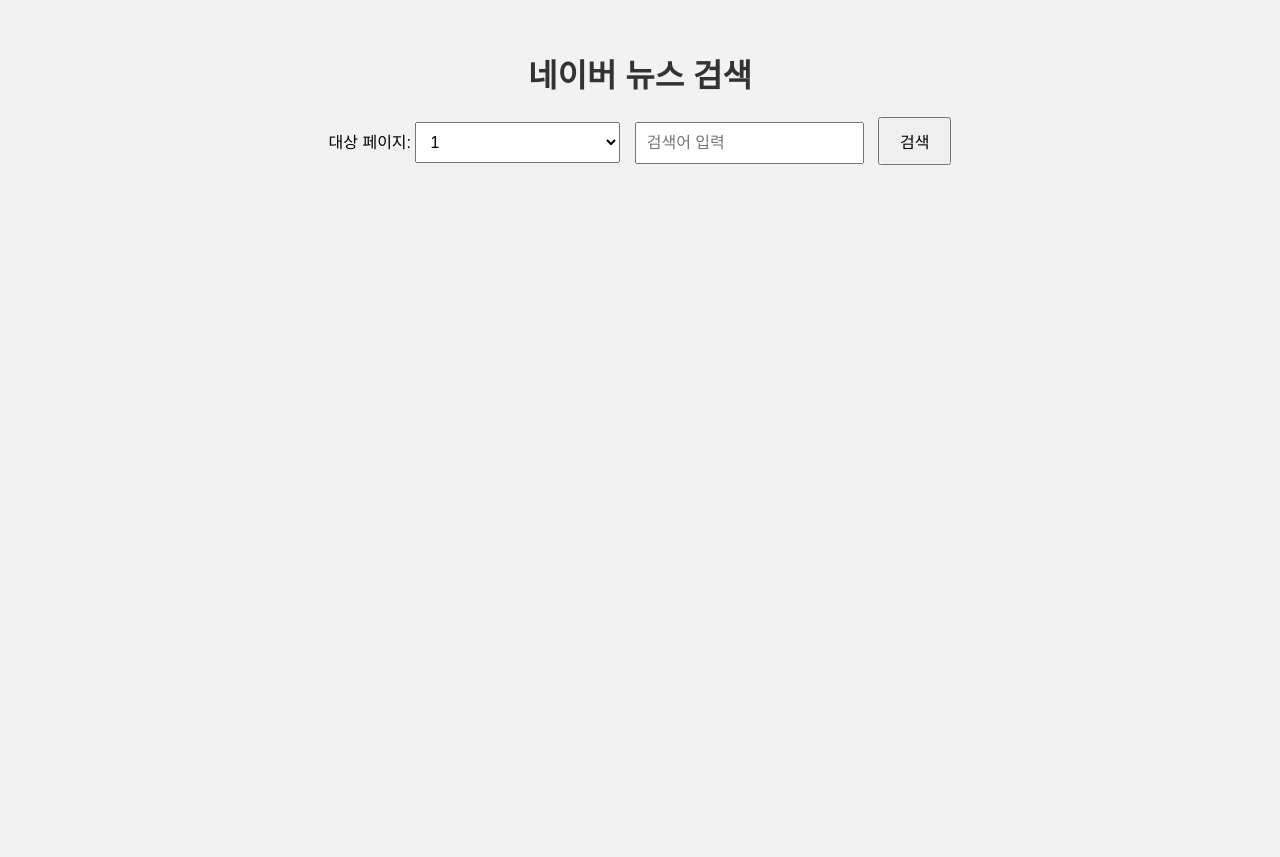
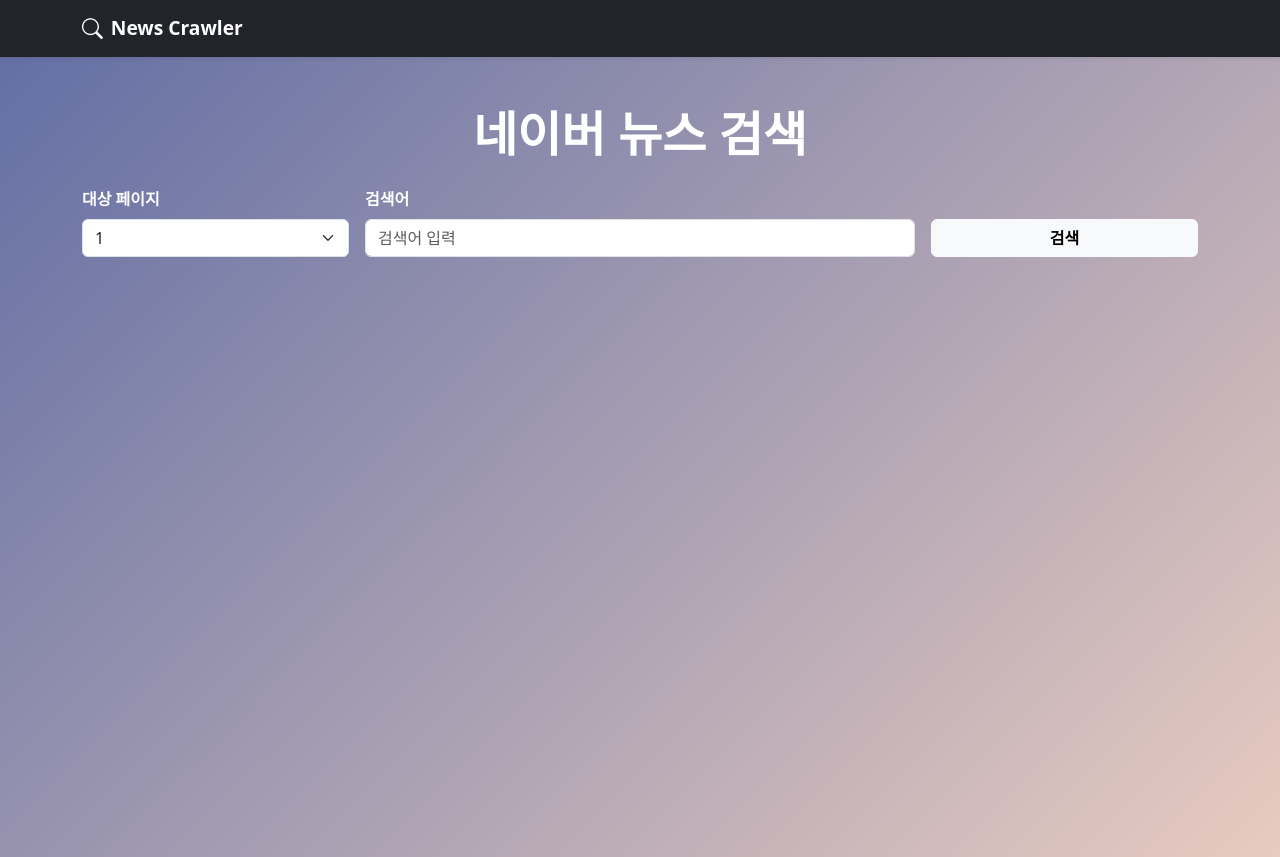
Before and after one commit to Sangreal2021/naverNews, a Flask app: page / in a window 1280 px wide. Before the commit the page ends 165 px from the top, so only its background shows below. Run offline with Flask 2, Linux system fonts and the light colour scheme.

Commit message:
20241231_COMP

```diff
--- a/static/css/styles.css
+++ b/static/css/styles.css
@@ -1,81 +1,133 @@
+/* 전역 스타일 */
 body {
-    font-family: Arial, sans-serif;
-    background-color: #f2f2f2;
     margin: 0;
     padding: 0;
+    /* Bootstrap이 기본 백그라운드가 흰색 => nav, main-gradient로 구분 */
+    background-color: #f8f9fa;
   }
 
-.container {
-    width: 80%;
-    margin: 50px auto;
-    text-align: center;
+  /* 상단 네비게이션 그림자 등은 이미 navbar-dark bg-dark shadow-sm로 설정 */
+
+  /* 메인 그라디언트 배경 */
+  .main-gradient {
+    /* linear-gradient or radial-gradient 등 다양 */
+    background: linear-gradient(135deg, #636FA4 0%, #E8CBC0 100%);
+    /*
+      #636FA4: 보라/핑크 계열
+      #E8CBC0: 밝은 핑크/베이지
+      원하는 컬러 조합으로 수정 가능
+    */
+    min-height: 100vh; /* 전체 화면 채우도록 */
   }
 
-h1 {
-    color: #333;
+  /* 제목 스타일 */
+  h1.custom-title {
+    font-family: 'Montserrat', sans-serif;
   }
 
-.search-box {
-    margin-bottom: 20px;
+  /* Card 레이아웃 */
+  .news-card {
+    border: 1px solid #dee2e6;
+    border-radius: 0.5rem;
+    margin-bottom: 1rem;
   }
 
-select, input[type="text"] {
-    width: 20%;
-    padding: 10px;
-    font-size: 16px;
-    margin-right: 10px;
+  .news-card .card-body {
+    padding: 1rem;
   }
 
-button {
-    padding: 10px 20px;
-    font-size: 16px;
-    cursor: pointer;
+  /* 미디어 배지 */
+  .media-badge {
+    background-color: #6c757d;
+    color: #fff;
+    border-radius: 0.25rem;
+    padding: 0.3rem 0.5rem;
+    font-size: 0.85rem;
+    margin-right: 0.5rem;
   }
 
-#loading {
-    margin-top: 20px;
-    font-size: 18px;
-    color: #555;
+/* =========================================
+   Pagination Styling
+   ========================================= */
+   .pagination-container {
+    margin-top: 2rem;
   }
 
-.hidden {
-    display: none;
+  /* UL의 기본 스타일 */
+  .pagination {
+    margin-bottom: 0;
+    border-radius: 0.5rem;
+    background: rgba(255, 255, 255, 0.3);
+    padding: 0.5rem 1rem;
   }
 
-#results {
-    margin-top: 30px;
-    text-align: left;
+  /* 각 page-item */
+  .page-item {
+    margin: 0 3px;
   }
 
-.news-item {
-    background-color: #fff;
-    padding: 15px;
-    margin-bottom: 10px;
-    border-radius: 5px;
-    box-shadow: 0 0 5px rgba(0,0,0,0.1);
+  /* 버튼 모양 다듬기 */
+  .custom-page-link {
+    border-radius: 20px; /* 둥근 모서리 */
+    color: #0d6efd; /* 메인 컬러와 일관성 */
+
+    /* transition for hover effect */
+    transition: background-color 0.2s, color 0.2s;
   }
 
-.news-item h2 {
-    margin: 0;
-    font-size: 20px;
+  /* hover 시 배경색/글자색 변경 */
+  .custom-page-link:hover {
+    background-color: #0d6efd;
+    color: #fff;
   }
 
-.news-item p {
-    color: #555;
-    margin: 5px 0;
+  /* active 상태 -> 강조 */
+  .page-item.active .custom-page-link {
+    background-color: #0d6efd;
+    color: #fff;
+    border-color: #0d6efd;
+    cursor: default;
   }
 
-.pagination {
-    margin: 20px auto;
-    text-align: center;
+  /* disabled 상태 */
+  .page-item.disabled .custom-page-link {
+    opacity: 0.5;
+    cursor: not-allowed;
   }
 
-.pagination button {
-    margin: 0 5px;
-    padding: 8px 16px;
+  .custom-page-link {
+    border-radius: 25px;
   }
 
-#pageInfo {
-    margin: 0 10px;
-    font-size: 16px;
+  /* alert 커스텀 (옵션) */
+  .alert-info {
+    background-color: rgba(23, 162, 184, 0.15);
+    border: 1px solid #17a2b8;
   }
+
+  /* 검색 폼 라벨 색상 */
+  .form-label.fw-bold.text-white {
+    /* override */
+    font-weight: 600;
+  }
+
+  /* 상단 NavBar Brand 로고 / 텍스트 커스터마이징 */
+  .navbar-brand {
+    font-weight: 700;
+    font-size: 1.2rem;
+    display: flex;
+    align-items: center;
+  }
+  .navbar-brand i {
+    margin-right: 0.5rem;
+    font-size: 1.3rem;
+  }
+
+  /* Card 제목(기사 제목) */
+  .news-title a {
+    color: #0d6efd;
+    text-decoration: none;
+  }
+  .news-title a:hover {
+    text-decoration: underline;
+  }
--- a/static/js/script.js
+++ b/static/js/script.js
@@ -1,10 +1,10 @@
 let allArticles = [];
 let currentLocalPage = 1;
-const pageSize = 10; // 한 페이지당 10개
+const pageSize = 10;
 
 function initSearch() {
-    const selectBox = document.getElementById('max_pages');
-    const maxPages = parseInt(selectBox.value) || 1;
+  const maxPagesSelect = document.getElementById('max_pages');
+  const maxPages = parseInt(maxPagesSelect.value) || 1;
   const keyword = document.getElementById('keyword').value.trim();
 
   if (!keyword) {
@@ -18,7 +18,7 @@
   const resultsDiv = document.getElementById('results');
   const loadingDiv = document.getElementById('loading');
   resultsDiv.innerHTML = '';
-    loadingDiv.classList.remove('hidden');
+  loadingDiv.classList.remove('d-none');
 
   fetch('/search', {
     method: 'POST',
@@ -27,104 +27,194 @@
   })
   .then(response => response.json())
   .then(data => {
-        loadingDiv.classList.add('hidden');
+    loadingDiv.classList.add('d-none');
+
     if (data.error) {
-            resultsDiv.innerHTML = `<p>${data.error}</p>`;
+      resultsDiv.innerHTML = `<div class="alert alert-warning">${data.error}</div>`;
       hidePagination();
       return;
     }
 
     allArticles = data.results;
-        renderLocalPage(); // 첫 로컬 페이지 렌더
+    renderLocalPage();
+    renderPagination();
   })
   .catch(error => {
-        loadingDiv.classList.add('hidden');
+    loadingDiv.classList.add('d-none');
     console.error('오류 발생:', error);
-        resultsDiv.innerHTML = '<p>검색 중 오류가 발생했습니다.</p>';
+    resultsDiv.innerHTML = `<div class="alert alert-danger">검색 중 오류가 발생했습니다.</div>`;
     hidePagination();
   });
 }
 
-// 로컬 페이지(페이지네이션)
 function renderLocalPage() {
   const resultsDiv = document.getElementById('results');
-    const paginationDiv = document.getElementById('pagination');
-    const pageInfoSpan = document.getElementById('pageInfo');
-    const prevBtn = document.getElementById('prevPageBtn');
-    const nextBtn = document.getElementById('nextPageBtn');
-
   resultsDiv.innerHTML = '';
 
-    const totalArticles = allArticles.length;
-    if (totalArticles === 0) {
-        resultsDiv.innerHTML = '<p>검색 결과가 없습니다.</p>';
+  const total = allArticles.length;
+  if (total === 0) {
+    resultsDiv.innerHTML = `<div class="alert alert-info">검색 결과가 없습니다.</div>`;
     hidePagination();
     return;
   }
 
-    const totalLocalPages = Math.ceil(totalArticles / pageSize);
-
+  const totalLocalPages = Math.ceil(total / pageSize);
+  if (currentLocalPage < 1) currentLocalPage = 1;
   if (currentLocalPage > totalLocalPages) currentLocalPage = totalLocalPages;
-    if (currentLocalPage < 1) currentLocalPage = 1;
 
   const startIndex = (currentLocalPage - 1) * pageSize;
   const endIndex = startIndex + pageSize;
   const pageArticles = allArticles.slice(startIndex, endIndex);
 
   pageArticles.forEach(item => {
-        const newsDiv = document.createElement('div');
-        newsDiv.className = 'news-item';
+    // Bootstrap Card
+    const cardDiv = document.createElement('div');
+    cardDiv.className = 'card news-card';
 
-        // 제목 + 링크
-        const titleEl = document.createElement('h2');
+    const cardBody = document.createElement('div');
+    cardBody.className = 'card-body';
+
+    // 언론사/작성일 상단
+    const topLineDiv = document.createElement('div');
+    topLineDiv.className = 'mb-2 d-flex align-items-center';
+
+    // 언론사
+    const mediaBadge = document.createElement('span');
+    mediaBadge.className = 'media-badge me-2';
+    mediaBadge.textContent = item.media || '언론사 없음';
+
+    // 작성일
+    const dateEl = document.createElement('span');
+    dateEl.className = 'text-muted small';
+    dateEl.textContent = `작성일: ${item.pubDate}`;
+
+    topLineDiv.appendChild(mediaBadge);
+    topLineDiv.appendChild(dateEl);
+
+    // 제목
+    const titleEl = document.createElement('h5');
+    titleEl.className = 'card-title mt-2 news-title';
+
     const linkEl = document.createElement('a');
     linkEl.href = item.link;
     linkEl.target = '_blank';
     linkEl.textContent = item.title;
     titleEl.appendChild(linkEl);
 
-        // 언론사명
-        const mediaEl = document.createElement('p');
-        mediaEl.textContent = `언론사: ${item.media}`;
-
-        // 작성일
-        const pubDateEl = document.createElement('p');
-        pubDateEl.textContent = `작성일: ${item.pubDate}`;
-
     // 설명
     const descEl = document.createElement('p');
+    descEl.className = 'card-text mt-2';
     descEl.textContent = item.description;
 
-        newsDiv.appendChild(titleEl);
-        newsDiv.appendChild(mediaEl);
-        newsDiv.appendChild(pubDateEl);
-        newsDiv.appendChild(descEl);
+    cardBody.appendChild(topLineDiv);
+    cardBody.appendChild(titleEl);
+    cardBody.appendChild(descEl);
 
-        resultsDiv.appendChild(newsDiv);
+    cardDiv.appendChild(cardBody);
+    resultsDiv.appendChild(cardDiv);
   });
-
-    pageInfoSpan.textContent = `페이지 ${currentLocalPage} / ${totalLocalPages}`;
-    prevBtn.disabled = (currentLocalPage <= 1);
-    nextBtn.disabled = (currentLocalPage >= totalLocalPages);
-
-    paginationDiv.classList.remove('hidden');
 }
 
-function prevPage() {
-    if (currentLocalPage > 1) {
+function renderPagination() {
+  const paginationDiv = document.getElementById('pagination');
+  const paginationUl = document.getElementById('pagination-ul');
+
+  const total = allArticles.length;
+  if (total === 0) {
+    hidePagination();
+    return;
+  }
+
+  const totalLocalPages = Math.ceil(total / pageSize);
+  if (totalLocalPages <= 1) {
+    hidePagination();
+    return;
+  }
+
+  paginationDiv.classList.remove('d-none');
+  paginationUl.innerHTML = '';
+
+  // createPageItem for Bootstrap pagination
+  function createPageItem(text, disabled, active, onClick) {
+    const li = document.createElement('li');
+    li.className = 'page-item';
+    if (disabled) li.classList.add('disabled');
+    if (active) li.classList.add('active');
+
+    const btn = document.createElement('button');
+    btn.className = 'page-link custom-page-link';
+    // custom 클래스 추가
+
+    btn.type = 'button';
+    btn.textContent = text;
+    if (!disabled) {
+      btn.addEventListener('click', onClick);
+    }
+
+    li.appendChild(btn);
+    return li;
+  }
+
+  // 맨 앞
+  paginationUl.appendChild(
+    createPageItem('<<', currentLocalPage===1, false, () => {
+      currentLocalPage = 1;
+      renderLocalPage();
+      renderPagination();
+    })
+  );
+
+  // 이전
+  paginationUl.appendChild(
+    createPageItem('<', currentLocalPage===1, false, () => {
+      if (currentLocalPage>1) {
         currentLocalPage--;
         renderLocalPage();
+        renderPagination();
       }
+    })
+  );
+
+  // 페이지 번호 (1..n)
+  for (let i=1; i<=totalLocalPages; i++) {
+    paginationUl.appendChild(
+      createPageItem(
+        i,
+        false,
+        (i===currentLocalPage),
+        () => {
+          currentLocalPage = i;
+          renderLocalPage();
+          renderPagination();
+        }
+      )
+    );
   }
 
-function nextPage() {
-    const totalLocalPages = Math.ceil(allArticles.length / pageSize);
-    if (currentLocalPage < totalLocalPages) {
+  // 다음
+  paginationUl.appendChild(
+    createPageItem('>', currentLocalPage===totalLocalPages, false, () => {
+      if (currentLocalPage<totalLocalPages) {
         currentLocalPage++;
         renderLocalPage();
+        renderPagination();
       }
+    })
+  );
+
+  // 맨 끝
+  paginationUl.appendChild(
+    createPageItem('>>', currentLocalPage===totalLocalPages, false, () => {
+      currentLocalPage = totalLocalPages;
+      renderLocalPage();
+      renderPagination();
+    })
+  );
 }
 
 function hidePagination() {
-    document.getElementById('pagination').classList.add('hidden');
+  const paginationDiv = document.getElementById('pagination');
+  paginationDiv.classList.add('d-none');
+  const paginationUl = document.getElementById('pagination-ul');
+  if (paginationUl) paginationUl.innerHTML = '';
 }
--- a/templates/index.html
+++ b/templates/index.html
@@ -2,18 +2,51 @@
 <html lang="ko">
 <head>
   <meta charset="UTF-8">
-    <title>네이버 뉴스 크롤러</title>
+  <title>네이버 뉴스 크롤러 - Stylish Version</title>
+
+  <!-- Bootstrap (버전은 5.x, integrity/crossorigin 제거) -->
+  <link
+    href="https://cdn.jsdelivr.net/npm/bootstrap@5.3.1/dist/css/bootstrap.min.css"
+    rel="stylesheet"
+  >
+
+  <!-- Custom CSS -->
   <link rel="stylesheet" href="{{ url_for('static', filename='css/styles.css') }}">
 </head>
 <body>
+  <!-- 상단 네비게이션 바 -->
+  <nav class="navbar navbar-expand-lg navbar-dark bg-dark shadow-sm">
     <div class="container">
-        <h1>네이버 뉴스 검색</h1>
+      <a class="navbar-brand fw-bold" href="#">
+        <i class="bi bi-search"></i> News Crawler
+      </a>
+      <!-- 모바일 토글 버튼 -->
+      <button class="navbar-toggler" type="button" data-bs-toggle="collapse" data-bs-target="#navbarNav"
+              aria-controls="navbarNav" aria-expanded="false" aria-label="Toggle navigation">
+        <span class="navbar-toggler-icon"></span>
+      </button>
+      <!-- 우측 내용 (여기선 비워둠) -->
+      <div class="collapse navbar-collapse" id="navbarNav">
+        <ul class="navbar-nav ms-auto">
+          <!-- 필요 시 항목 추가 -->
+        </ul>
+      </div>
+    </div>
+  </nav>
 
-        <div class="search-box">
-            <!-- 대상 페이지 : 1~10 중 선택 -->
-            <label for="max_pages">대상 페이지: </label>
-            <select id="max_pages">
-                <option value="1">1</option>
+  <!-- 메인 컨테이너 -->
+  <div class="main-gradient">
+    <div class="container py-5">
+      <h1 class="mb-4 text-center text-white display-5 fw-bold">
+        네이버 뉴스 검색
+      </h1>
+
+      <!-- 검색 폼 -->
+      <div class="row g-3 justify-content-center">
+        <div class="col-md-3">
+          <label for="max_pages" class="form-label fw-bold text-white">대상 페이지</label>
+          <select id="max_pages" class="form-select">
+            <option value="1" selected>1</option>
             <option value="2">2</option>
             <option value="3">3</option>
             <option value="4">4</option>
@@ -24,33 +57,53 @@
             <option value="9">9</option>
             <option value="10">10</option>
           </select>
-
-            <!-- 검색어 입력란에 onkeypress 등록 -->
+        </div>
+        <div class="col-md-6">
+          <label for="keyword" class="form-label fw-bold text-white">검색어</label>
           <input
             type="text"
             id="keyword"
+            class="form-control"
             placeholder="검색어 입력"
-                onkeypress="if(event.keyCode === 13) { initSearch(); }"
+            onkeypress="if(event.keyCode===13) initSearch()"
           >
-
-            <!-- 기존 '검색' 버튼 그대로 둠 -->
-            <button onclick="initSearch()">검색</button>
+        </div>
+        <div class="col-md-3 d-flex align-items-end">
+          <button class="btn btn-light w-100 fw-bold" onclick="initSearch()">
+            검색
+          </button>
+        </div>
       </div>
 
       <!-- 로딩 표시 -->
-        <div id="loading" class="hidden">검색 중입니다...</div>
+      <div id="loading" class="mt-4 alert alert-info d-none">
+        <strong>검색 중...</strong> 잠시만 기다려주세요.
+      </div>
 
-        <!-- 결과 영역 -->
-        <div id="results"></div>
+      <!-- 기사 목록 -->
+      <div id="results" class="mt-4"></div>
 
-        <!-- 로컬 페이지네이션 UI -->
-        <div id="pagination" class="hidden">
-            <button id="prevPageBtn" onclick="prevPage()">이전 페이지</button>
-            <span id="pageInfo"></span>
-            <button id="nextPageBtn" onclick="nextPage()">다음 페이지</button>
+      <!-- 페이지네이션 -->
+      <div id="pagination" class="pagination-container d-none mt-4">
+        <nav>
+          <ul class="pagination justify-content-center" id="pagination-ul">
+            <!-- JS가 이 안에 <li class="page-item">...</li> 생성 -->
+          </ul>
+        </nav>
+      </div>
     </div>
   </div>
 
+  <!-- Bootstrap + Icons -->
+  <script
+    src="https://cdn.jsdelivr.net/npm/bootstrap@5.3.1/dist/js/bootstrap.bundle.min.js"
+  ></script>
+  <!-- Bootstrap Icons (optional) -->
+  <link
+    rel="stylesheet"
+    href="https://cdn.jsdelivr.net/npm/bootstrap-icons@1.10.5/font/bootstrap-icons.css"
+  >
+  <!-- Custom JS -->
   <script src="{{ url_for('static', filename='js/script.js') }}"></script>
 </body>
 </html>
```
Lines whose indentation alone changed are shown as unchanged.
